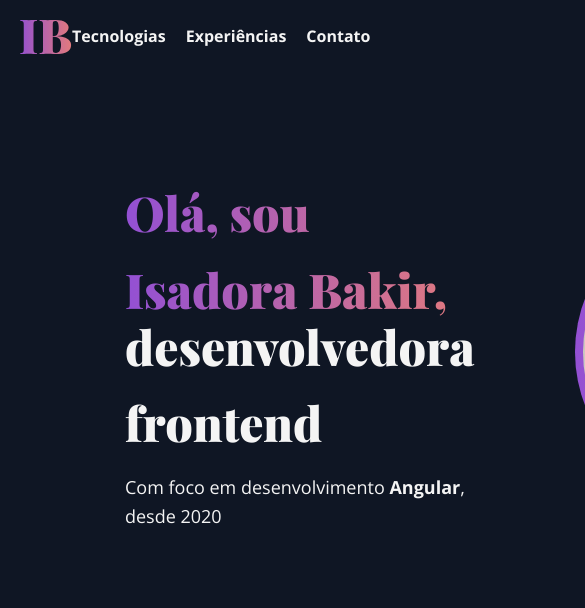
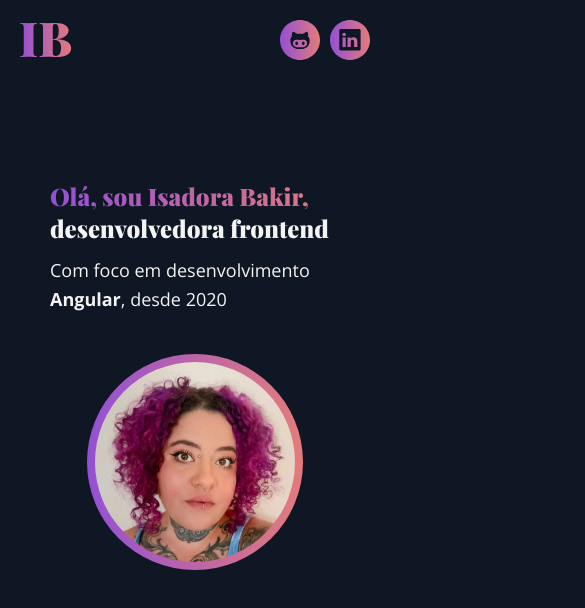
Before and after one commit to IsadoraBakir/isadora-page, an Angular app: page / in a window 390 px wide. Shown: the top 608 px of the page, 585 px wide, since content can reach past the window. Built offline with nearby package versions, Linux system fonts and the light colour scheme; a web font is replaced by a local one.

Commit message:
feat: developing banner component

```diff
--- a/src/app/features/banner/banner.component.scss
+++ b/src/app/features/banner/banner.component.scss
@@ -1,22 +1,35 @@
 @import '../../../styles/variables';
 
 .banner {
-  padding: px-to-rem(100px) px-to-rem(125px);
+  padding: px-to-rem(100px) px-to-rem(50px);
   display: flex;
   align-items: center;
-  column-gap: px-to-rem(100px);
+  justify-content: space-around;
+  column-gap: px-to-rem(75px);
+
+  @include mobile() {
+    flex-direction: column;
+    row-gap: px-to-rem(40px);
+  }
 
   &__introduction {
+    &__text-1,
+    &__text-2 {
+      @include secondary-type(48px, 900);
+
+      @include mobile() {
+        @include secondary-type(24px, 900);
+      }
+    }
+
     &__text-1 {
-      @include secondary-type(48px, 900);
       background: $linear-color;
       background-clip: text;
       color: transparent;
     }
 
     &__text-2 {
-      @include secondary-type(48px, 900);
-      margin: px-to-rem(-20px) 0 px-to-rem(12px);
+      margin-bottom: px-to-rem(12px);
     }
 
     &__subtitle {
@@ -41,6 +54,12 @@
       height: px-to-rem(280px);
       border-radius: 50%;
       object-fit: cover;
+
+      @include mobile() {
+        width: px-to-rem(200px);
+        min-width: px-to-rem(200px);
+        height: px-to-rem(200px);
+      }
     }
   }
 }
--- a/src/app/features/features.module.ts
+++ b/src/app/features/features.module.ts
@@ -1,10 +1,11 @@
 import { NgModule } from '@angular/core';
 import { CommonModule } from '@angular/common';
 import { BannerComponent } from './banner/banner.component';
+import { TechnologiesComponent } from './technologies/technologies.component';
 
 @NgModule({
-  declarations: [BannerComponent],
+  declarations: [BannerComponent, TechnologiesComponent],
   imports: [CommonModule],
-  exports: [BannerComponent],
+  exports: [BannerComponent, TechnologiesComponent],
 })
 export class FeaturesModule {}
--- /dev/null
+++ b/src/app/features/technologies/technologies.component.html
@@ -0,0 +1 @@
+<div class="technologies container"></div>
--- a/src/app/pages/home/home.component.html
+++ b/src/app/pages/home/home.component.html
@@ -1 +1,2 @@
 <app-banner></app-banner>
+<app-technologies></app-technologies>
--- a/src/app/shared/header/header.component.scss
+++ b/src/app/shared/header/header.component.scss
@@ -7,6 +7,10 @@
   padding: px-to-rem(20px);
 
   &__nav {
+    @include mobile() {
+      display: none;
+    }
+
     ul {
       display: flex;
       column-gap: px-to-rem(20px);
--- a/src/styles/_variables.scss
+++ b/src/styles/_variables.scss
@@ -1,4 +1,6 @@
 @use 'sass:math';
+
+// Variables
 
 $bg-home: #0f1624;
 $white: #f4f4f4;
@@ -19,6 +21,7 @@ $secondary-font: 'Playfair Display', serif;
 }
 
 // Mixins
+// Typography
 
 @mixin regular-type($size: $base-font-size, $weigth: $base-font-weigth) {
   font-size: $size;
@@ -29,4 +32,12 @@ $secondary-font: 'Playfair Display', serif;
   font-family: $secondary-font;
   font-size: $size;
   font-weight: $weigth;
+  line-height: normal;
 }
+
+// Responsive
+@mixin mobile() {
+  @media only screen and (max-width: 800px) {
+    @content;
+  }
+}
```
Also changed, not shown: src/app/features/technologies/technologies.component.ts (added, +9 -0 lines), src/app/features/technologies/technologies.component.scss (added).
